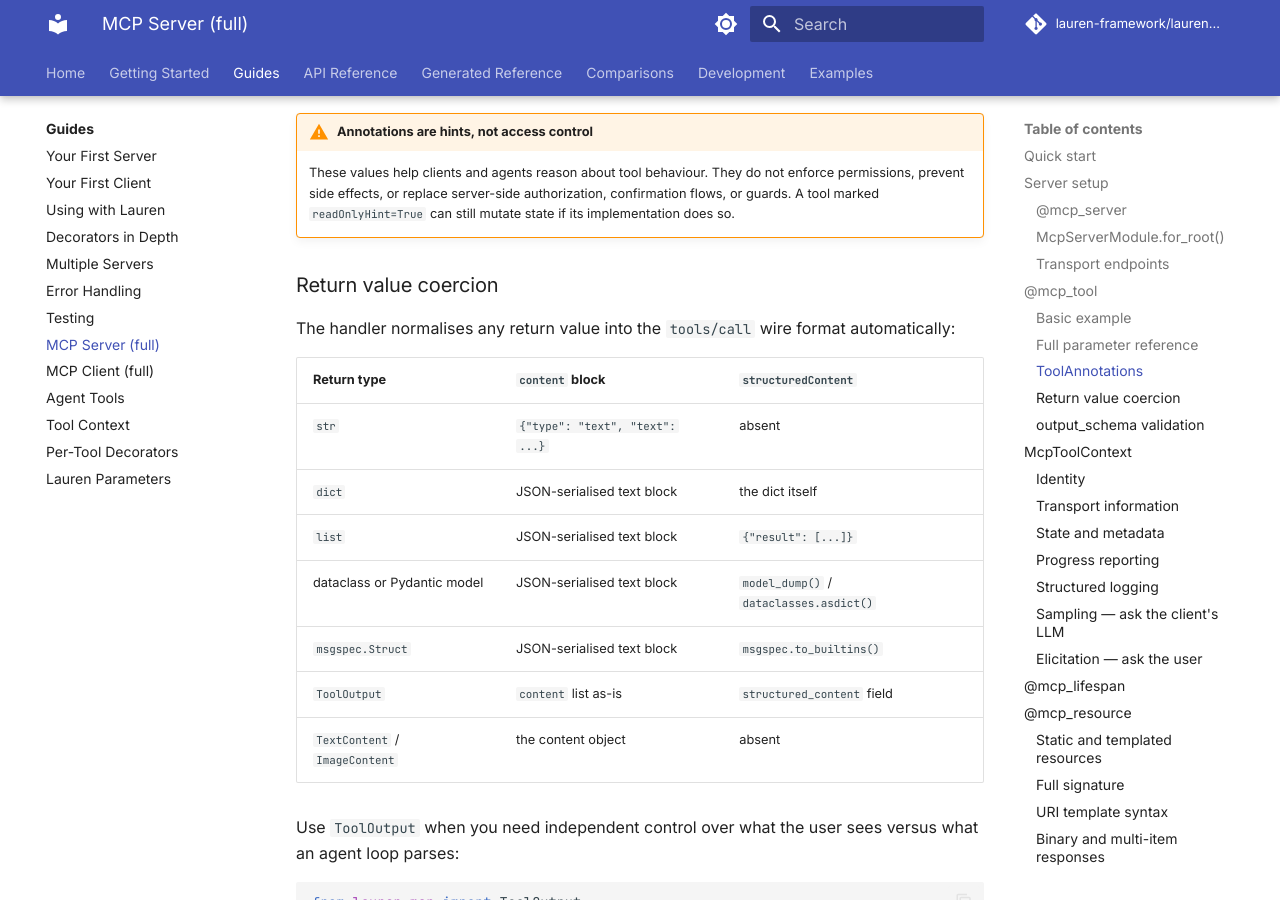
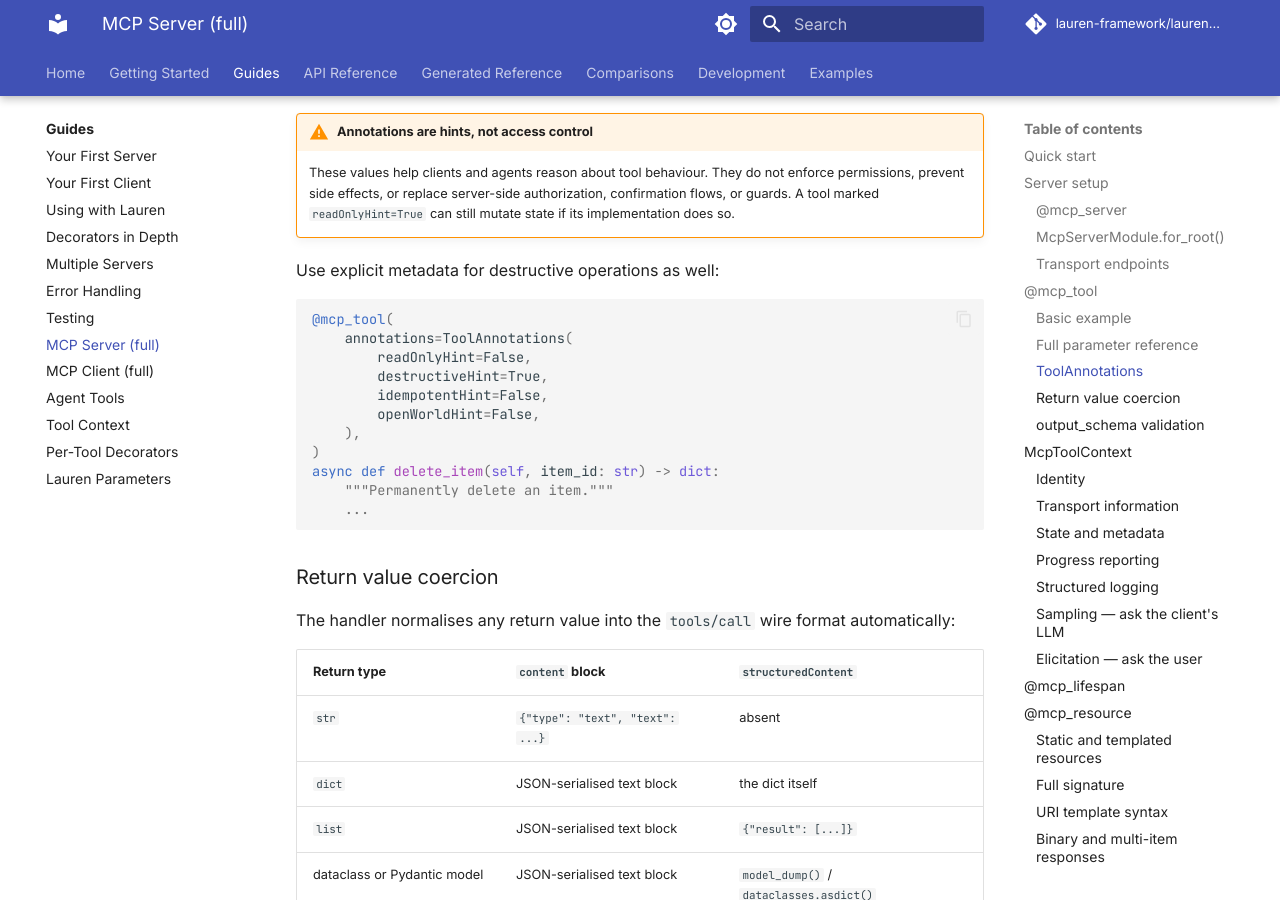
Before and after one commit to lauren-framework/lauren-mcp, an MkDocs documentation site: the page built from docs/guides/mcp-server.md, in a window 1280 px wide and 900 px high, scrolled down 5699 px. Built offline with MkDocs 1.6.1 and Material for MkDocs 9.7.7, drawn with Linux system fonts in a browser that asks for light colours; comment, search, counter and statistics services are not loaded; the version menu is left out.

Commit message:
docs: add destructive tool annotation example

````diff
--- a/docs/guides/mcp-server.md
+++ b/docs/guides/mcp-server.md
@@ -245,6 +245,22 @@ presumed destructive and open-world.
     enforce permissions, prevent side effects, or replace server-side authorization,
     confirmation flows, or guards. A tool marked `readOnlyHint=True` can still mutate
     state if its implementation does so.
+
+Use explicit metadata for destructive operations as well:
+
+```python
+@mcp_tool(
+    annotations=ToolAnnotations(
+        readOnlyHint=False,
+        destructiveHint=True,
+        idempotentHint=False,
+        openWorldHint=False,
+    ),
+)
+async def delete_item(self, item_id: str) -> dict:
+    """Permanently delete an item."""
+    ...
+```
 
 ### Return value coercion
 
````
